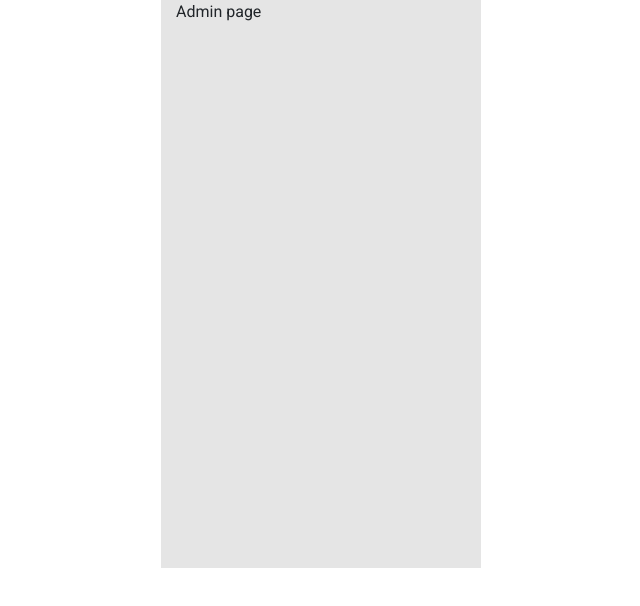
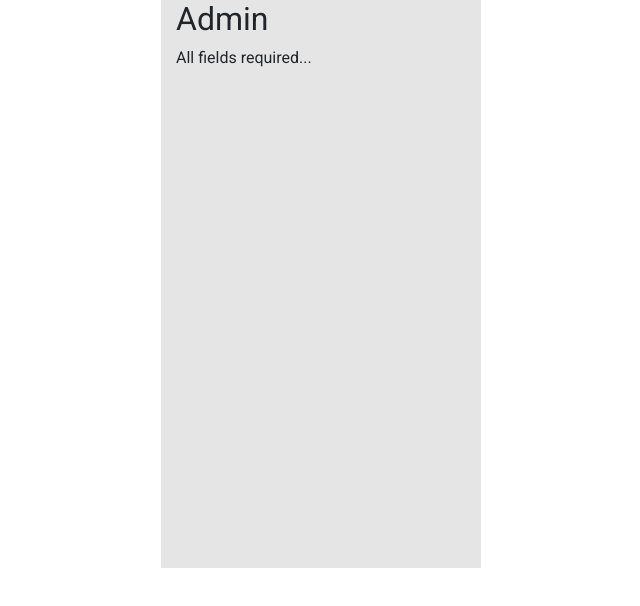
Before and after one commit to fractalswift/survey-app, a React (Create React App) app in the folder client/: page /admin in a window 1280 px wide. Shown: the top 606 px of the page, without its empty margins (319-959 px from the left). Built offline with nearby package versions, Linux system fonts and the light colour scheme; the HTML template or start-up script is replaced by a standard one.

Commit message:
added template admin page

```diff
--- a/client/src/Admin.js
+++ b/client/src/Admin.js
@@ -3,7 +3,12 @@ import React from 'react';
 // TODO finish admin page once fixed fetch
 
 const Admin = () => {
-  return <div>Admin page</div>;
+  return (
+    <div>
+      <h2>Admin</h2>
+      <p>All fields required...</p>
+    </div>
+  );
 };
 
 export default Admin;
```
